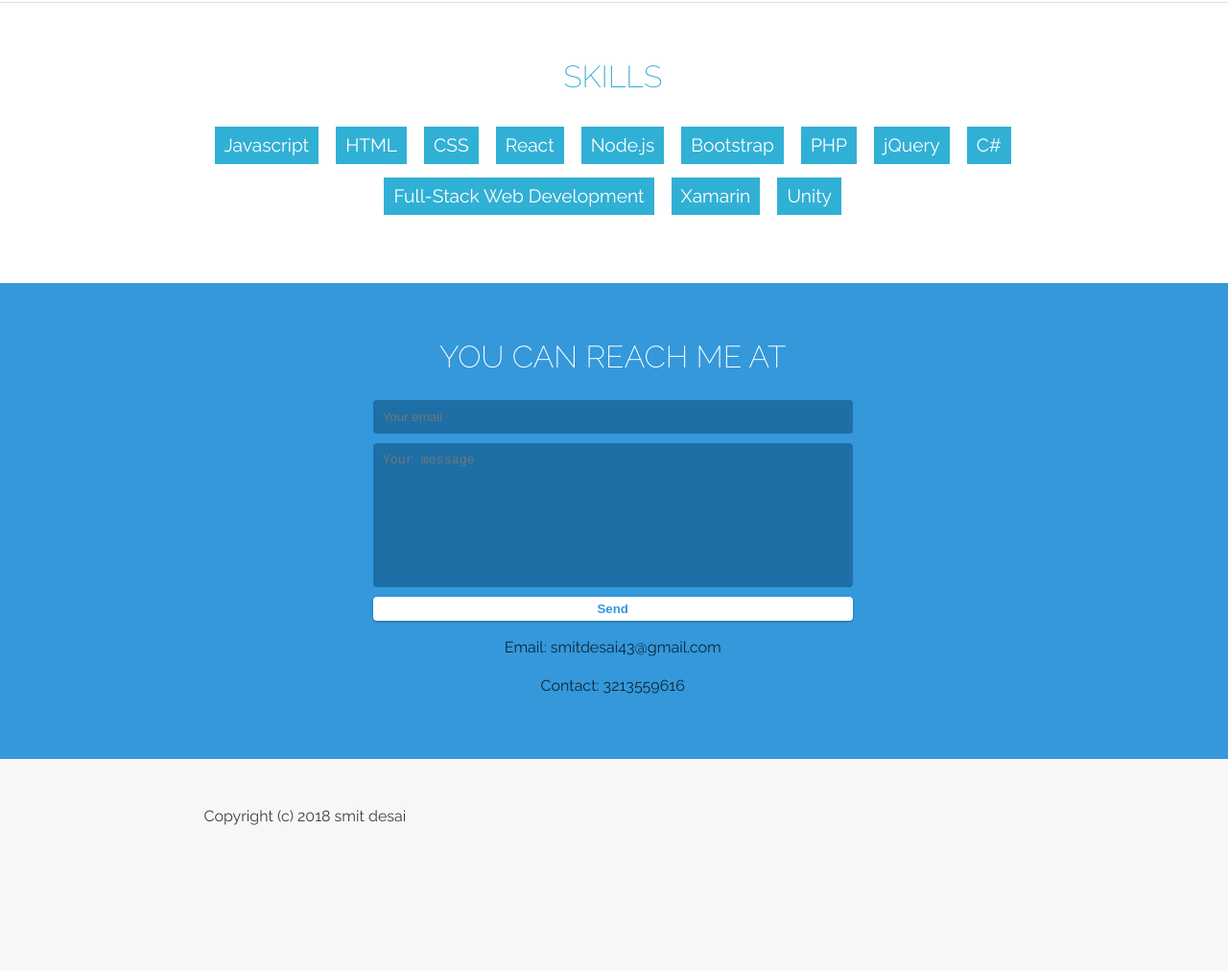
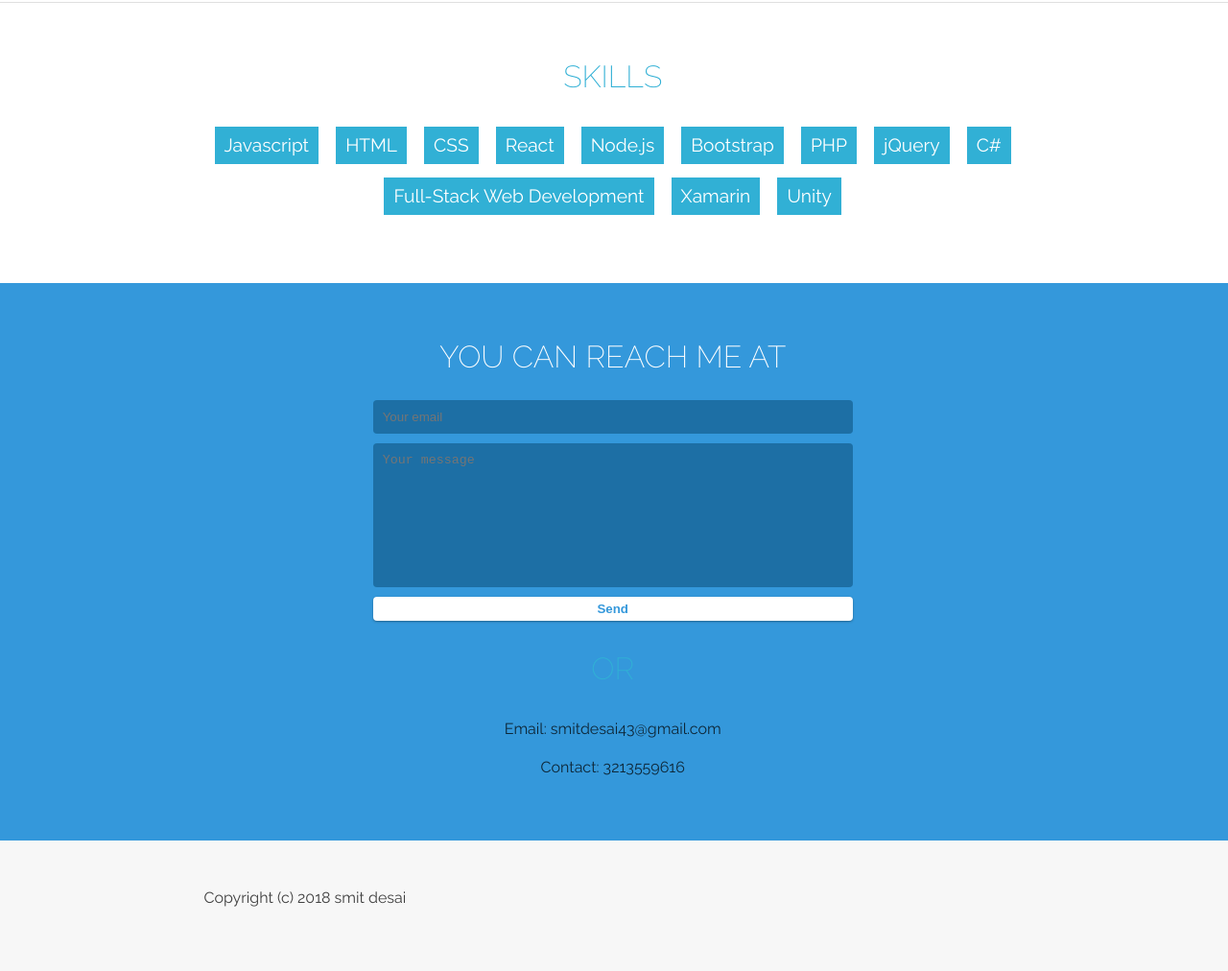
Before and after one commit to sd247/sd247.github.io, a plain HTML site: page index.html in a window 1280 px wide. Shown: the part 4789-5801 px from the top of the page at 96% size. Before the commit the page ends 5716 px from the top, so only its background shows below. Drawn offline with Linux system fonts and the light colour scheme.

Commit message:
Update index.html

```diff
--- a/index.html
+++ b/index.html
@@ -266,6 +266,7 @@
                 <textarea name="message" placeholder="Your message" required></textarea>
                 <button type="submit">Send</button>
             </form>
+	    <h2> OR </h2>
             <p>Email: smitdesai43@gmail.com</p>
             <p>Contact: 3213559616 </p>
           </div>
```
